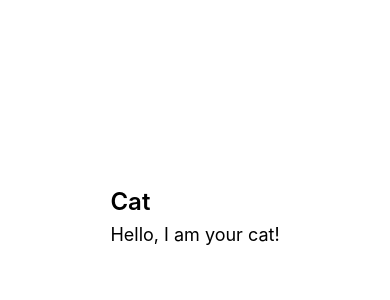
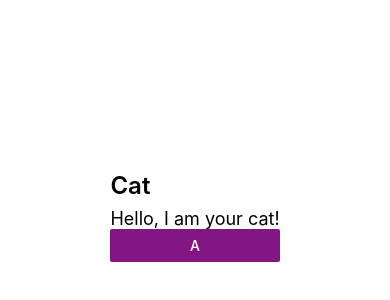
Before and after one commit to pirasalbe/Wordle, a React Native app: screen / in a window 390 px wide. Shown: the part 222-522 px from the top of the page. Built offline with nearby package versions, Linux system fonts and the light colour scheme.

Commit message:
Add some logic

```diff
--- a/package.json
+++ b/package.json
@@ -15,7 +15,8 @@
     "react": "17.0.1",
     "react-dom": "17.0.1",
     "react-native": "0.64.3",
-    "react-native-web": "0.17.1"
+    "react-native-web": "0.17.1",
+    "rxjs": "^7.5.2"
   },
   "devDependencies": {
     "@babel/core": "^7.12.9",
--- /dev/null
+++ b/src/index.ts
@@ -0,0 +1,5 @@
+// start:ng42.barrel
+export * from './match';
+export * from './match/grid';
+export * from './match/keyboard';
+// end:ng42.barrel
--- /dev/null
+++ b/src/match.service.tsx
@@ -0,0 +1,29 @@
+import { Observable, Subject } from 'rxjs';
+
+export class MatchService {
+  private word: string;
+
+  private typedWord: string;
+
+  private wordSubject: Subject<string>;
+
+  constructor() {
+    this.word = "TANGY";
+    this.typedWord = "";
+    this.wordSubject = new Subject<string>();
+  }
+
+  typeLetter(letter: string): void {
+    // TODO add backspace, check typeWord length
+    this.typedWord += letter;
+
+    // notify listeners
+    this.wordSubject.next(this.typedWord);
+  }
+
+  getWordObservable(): Observable<string> {
+    return this.wordSubject.asObservable();
+  }
+}
+
+export const matchService: MatchService = new MatchService();
--- a/src/match/keyboard/keyboard.component.tsx
+++ b/src/match/keyboard/keyboard.component.tsx
@@ -1,8 +1,20 @@
 import React, { Component } from 'react';
-import { View } from 'react-native';
+import { Button, View } from 'react-native';
+
+import { MatchService, matchService } from '../../match.service';
 
 export default class Keyboard extends Component {
+  private matchService: MatchService = matchService;
+
   render(): JSX.Element {
-    return <View></View>;
+    return (
+      <View>
+        <Button
+          onPress={() => matchService.typeLetter("A")}
+          title="A"
+          color="#841584"
+        />
+      </View>
+    );
   }
 }
```
Also changed, not shown: 1 other file (tests, documents, lock files or other folders).
